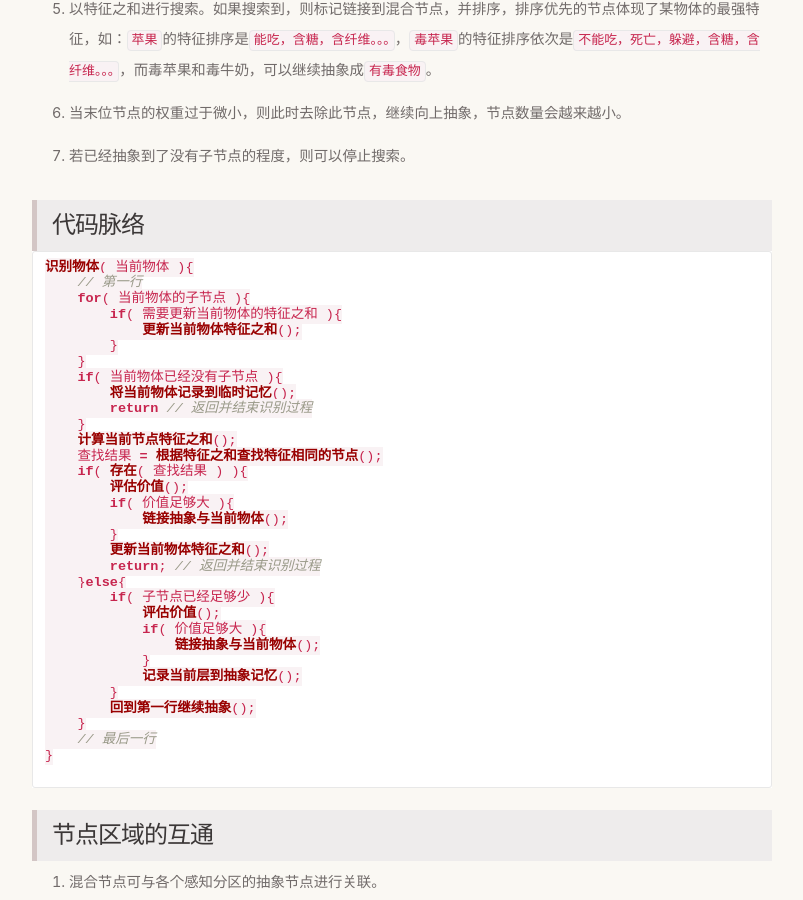
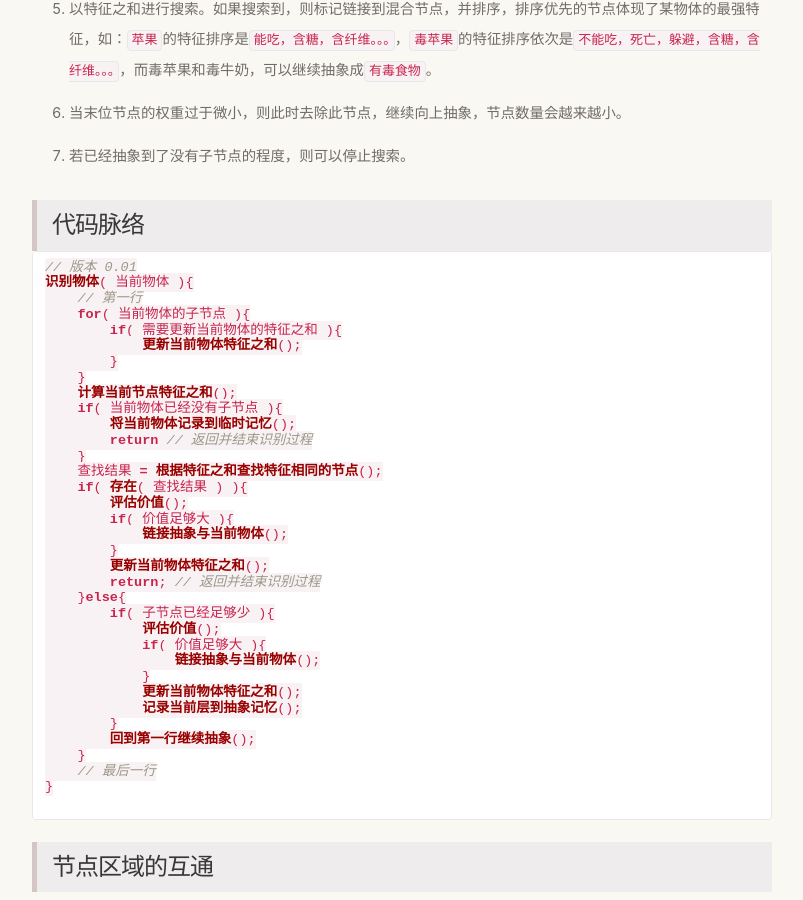
Before and after one commit to moketao/blog, a Jekyll site: the page built from _posts/2019-02-24-agi-tree-compute.md, in a window 1280 px wide and 900 px high, scrolled down 1138 px. Shown: the whole window, without its empty margins (238-1041 px from the left). Built offline with Jekyll 4.4.1, drawn with Linux system fonts in a browser that asks for light colours.

Commit message:
修改伪代码

````diff
--- a/_posts/2019-02-24-agi-tree-compute.md
+++ b/_posts/2019-02-24-agi-tree-compute.md
@@ -34,6 +34,7 @@ tags: [agi]
 > 代码脉络
 
 ```js
+// 版本 0.01
 识别物体( 当前物体 ){
     // 第一行
     for( 当前物体的子节点 ){
@@ -41,11 +42,11 @@ tags: [agi]
             更新当前物体特征之和();
         }
     }
+    计算当前节点特征之和();
     if( 当前物体已经没有子节点 ){
         将当前物体记录到临时记忆();
         return // 返回并结束识别过程
     }
-    计算当前节点特征之和();
     查找结果 = 根据特征之和查找特征相同的节点();
     if( 存在( 查找结果 ) ){
         评估价值();
@@ -60,6 +61,7 @@ tags: [agi]
             if( 价值足够大 ){
                 链接抽象与当前物体();
             }
+            更新当前物体特征之和();
             记录当前层到抽象记忆();
         }
         回到第一行继续抽象();
````
